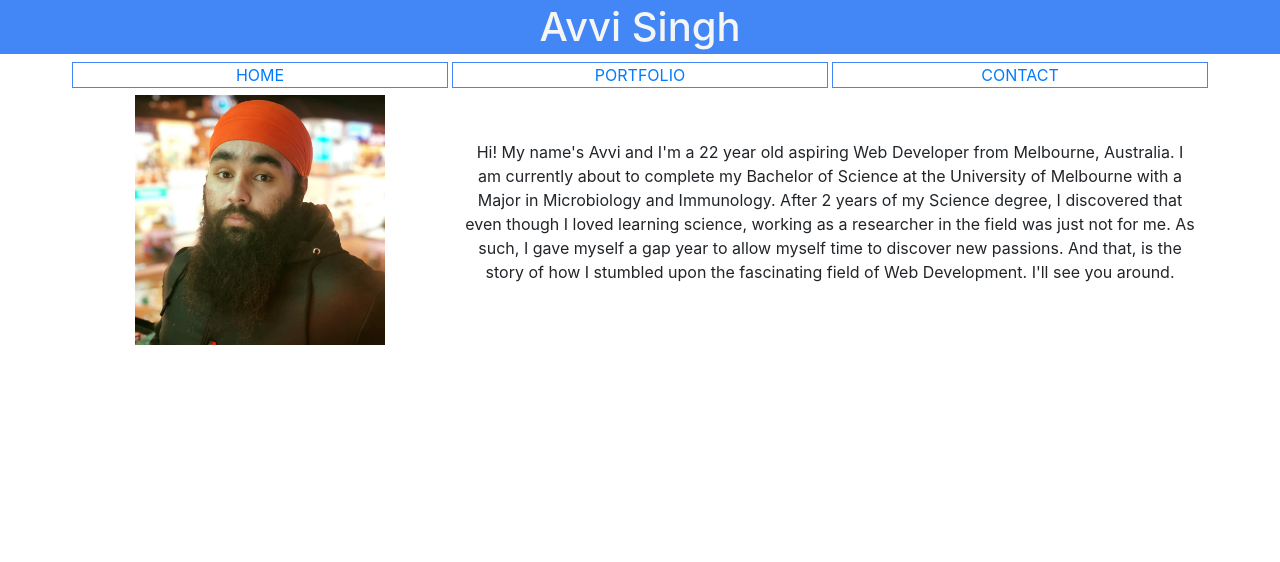
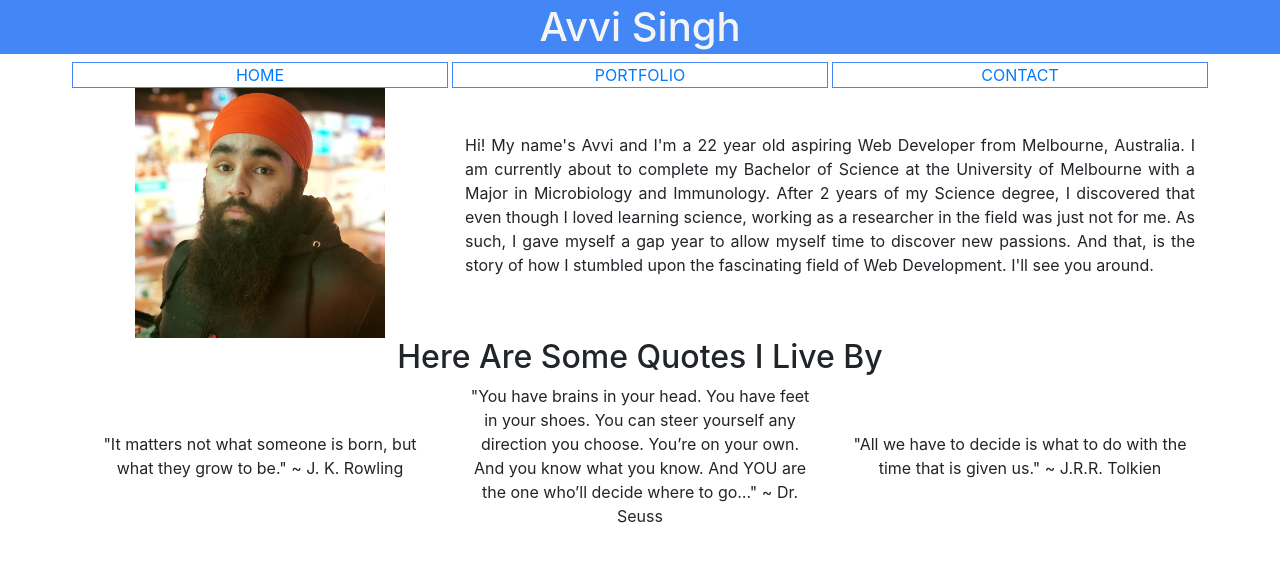
Before and after one commit to avvisingh/Responsive-Portfolio.github.io, a plain HTML site: page mywork/index.html in a window 1280 px wide. Drawn offline with nearby package versions, Linux system fonts and the light colour scheme.

Commit message:
further updates to the index.html site with page content

```diff
--- a/mywork/index.html
+++ b/mywork/index.html
@@ -33,18 +33,33 @@
 
     </header>
 
-    <section class="main">
+    <section class="biomain">
         <div class="container">
             <div class="row" id="bio">
                 <div class="col-xs-12 col-sm-4 col-md-4" id="bioimage">
                     <img src="profilephoto.jpg" alt="photo of Avvi Singh looking at the camera" class="bioimage">
                 </div>
                 <div class="col-xs-12 col-md-8" id="biotext">
-                    <p>Hi! My name's Avvi and I'm a 22 year old aspiring Web Developer from Melbourne, Australia. I am currently about to complete my Bachelor of Science at the University of Melbourne with a Major in Microbiology and Immunology. After 2 years of my Science degree, I discovered that even though I loved learning science, working as a researcher in the field was just not for me. As such, I gave myself a gap year to allow myself time to discover new passions. And that, is the story of how I stumbled upon the fascinating field of Web Development. I'll see you around.</p>
+                    <p style="text-align: justify;">Hi! My name's Avvi and I'm a 22 year old aspiring Web Developer from Melbourne, Australia. I am currently about to complete my Bachelor of Science at the University of Melbourne with a Major in Microbiology and Immunology. After 2 years of my Science degree, I discovered that even though I loved learning science, working as a researcher in the field was just not for me. As such, I gave myself a gap year to allow myself time to discover new passions. And that, is the story of how I stumbled upon the fascinating field of Web Development. I'll see you around.</p>
+                </div>
+            </div>
+            <div class="row" id="quotehead">
+                <div class="col-sm">
+                    <h2>Here Are Some Quotes I Live By</h2>
+                </div>
+            </div>
+            <div class="row">
+                <div class="col-sm" id="quotes">
+                    <p>"It matters not what someone is born, but what they grow to be." ~ J. K. Rowling</p>
+                </div>
+                <div class="col-sm" id="quotes">
+                    <p>"You have brains in your head. You have feet in your shoes. You can steer yourself any direction you choose. You’re on your own. And you know what you know. And YOU are the one who’ll decide where to go…" ~ Dr. Seuss</p>
+                </div>
+                <div class="col-sm" id="quotes">
+                    <p>"All we have to decide is what to do with the time that is given us." ~ J.R.R. Tolkien</p>
                 </div>
             </div>
         </div>
     </section>
-</body>
 
 </html>
```
